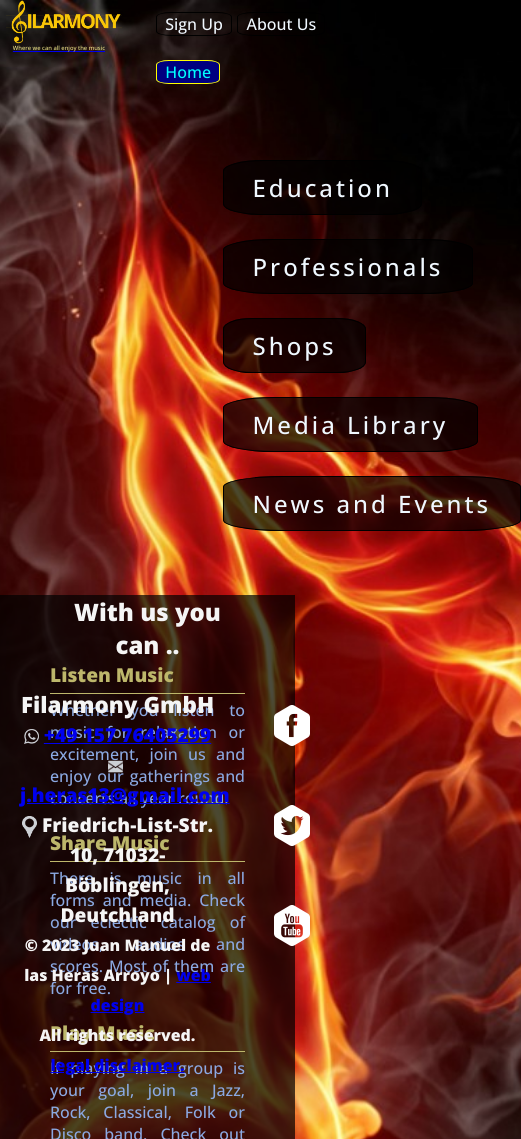
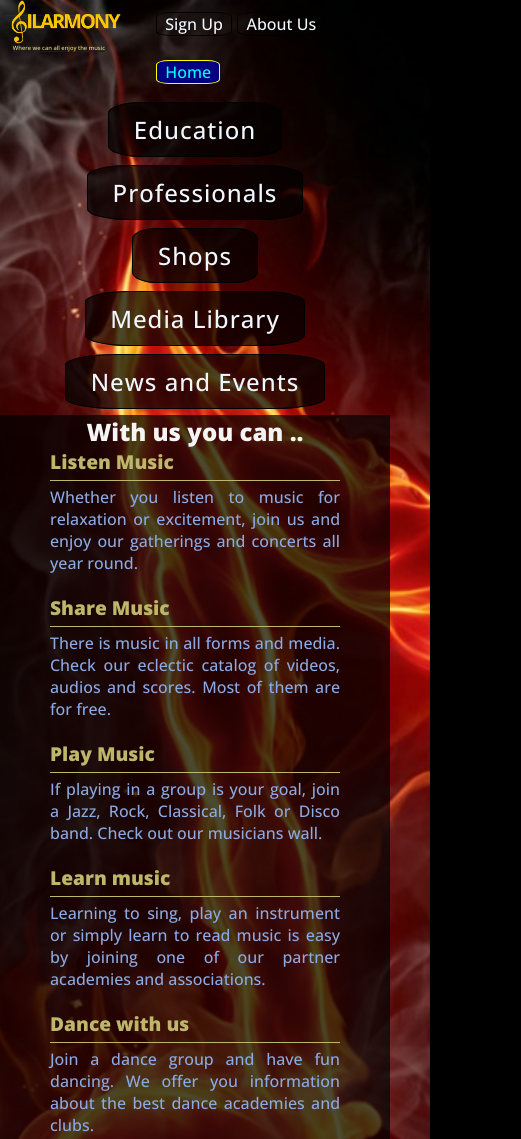
Before and after one commit to Juanma1313/filarmony, a plain HTML site: page index.html in a window 390 px wide. Shown: the top 1139 px of the page, 521 px wide, since content can reach past the window. Drawn offline with nearby package versions, Linux system fonts and the light colour scheme.

Commit message:
Reorganize Navegation and content menus for screen width smaller than 1024

```diff
--- a/assets/css/style.css
+++ b/assets/css/style.css
@@ -24,7 +24,7 @@ html {
     background: url('../images/note-in-flames.jpg') no-repeat center center;
     background-size: cover;
     background-color: black;
-    position: relative;
+    /*position: relative;*/
 }
 /* headings and logo */
 /*header {
@@ -151,14 +151,10 @@ html {
 
 /* Footer */
 footer{
-    /*clear:both;*/
     width: 100%;
-    /*height: 150px;*/
-    /*border-top: 1px solid darkkhaki;*/
     padding: 20px;
-    position: absolute;
-    bottom: 0;
 }
+
 #contact-info{
     width: 50%;
     float: left;
@@ -300,26 +296,28 @@ footer{
     color: darkkhaki;
 }
 
-/* For screens size smaller than 1024px
-@media screen and (max-width: 1023px) {
-    #main_menu {
+ /*For screens size smaller than 1024px */
+@media screen and (max-width: 1024px) {
+    /*#main_menu {
         float: left;
         height: 50px;
         letter-spacing: normal;
         line-height:normal;
-    }
+    }*/
     #content-menu{
         float:left;
         width:100%;
+        padding:0;
+        line-height:60px;
+        letter-spacing: 1px;
     }
 
     #with-us-text {
-        width: 100%;
+        width: fit-content;
     }
-
+/*
     footer{
         position: relative;
         clear:both;
-    }
+    }*/
 }
-*/
```
